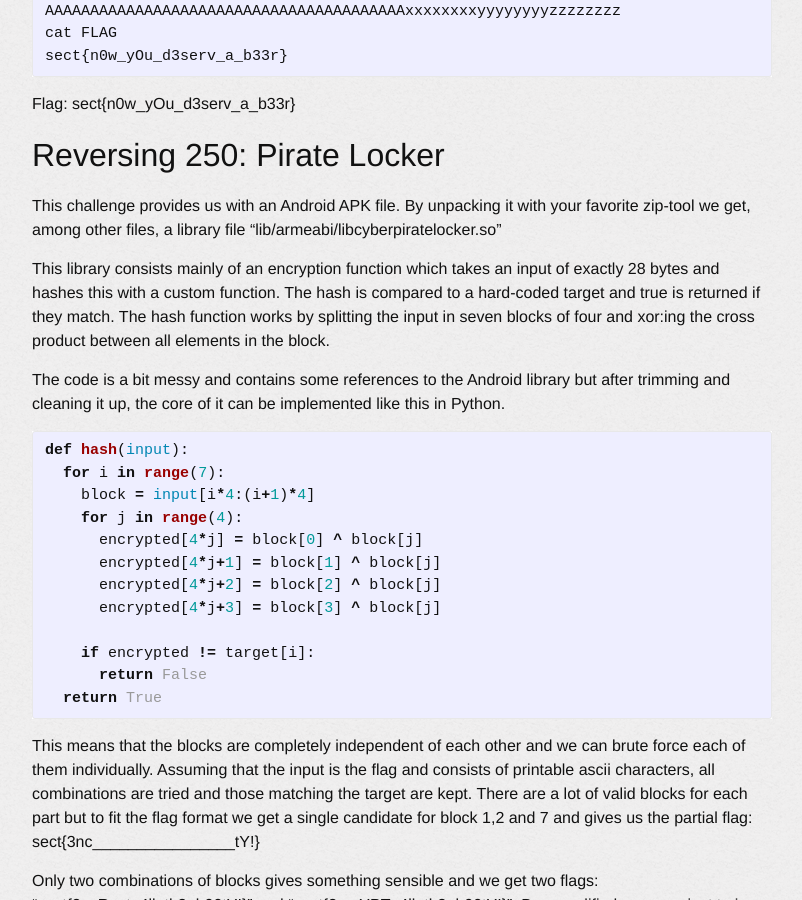
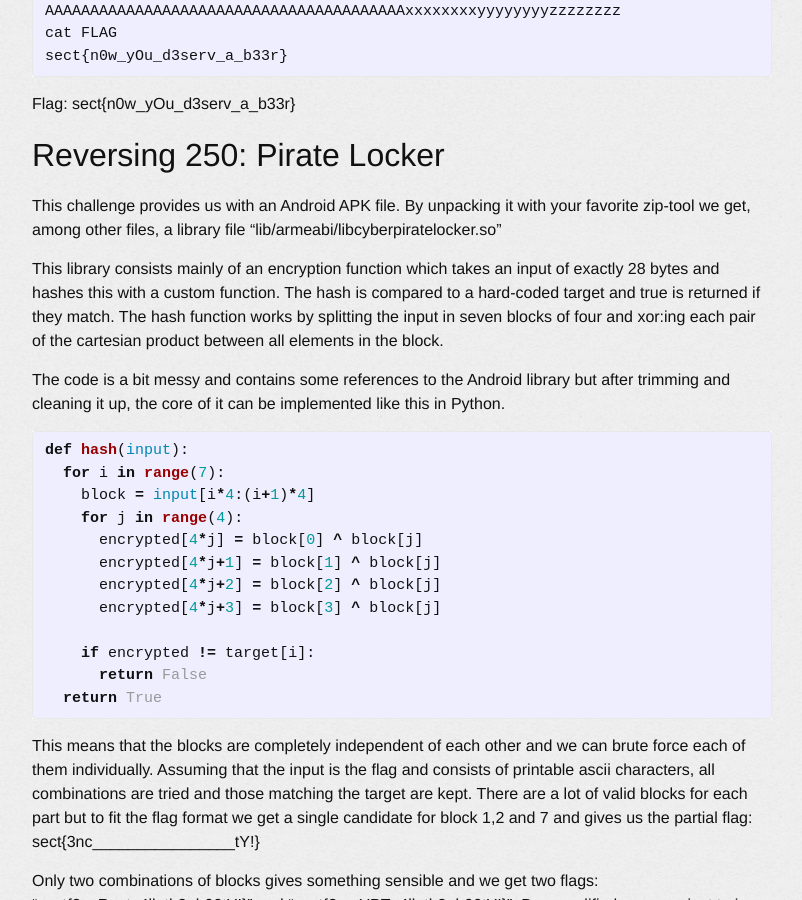
Before and after one commit to ZetaTwo/zetatwocom, a Jekyll site: the page built from _posts/ctf/2015-09-28-sectctf-writeup.md, in a window 1280 px wide and 900 px high, scrolled down 5389 px. Shown: the whole window, without its empty margins (238-1040 px from the left). Built offline with Jekyll 4.4.1, drawn with Linux system fonts in a browser that asks for light colours; nearby versions of some CDN libraries; some web fonts are replaced; comment, search, counter and statistics services are not loaded.

Commit message:
Fixed math.

```diff
--- a/_posts/ctf/2015-09-28-sectctf-writeup.md
+++ b/_posts/ctf/2015-09-28-sectctf-writeup.md
@@ -238,7 +238,7 @@ a library file "lib/armeabi/libcyberpiratelocker.so"
 
 This library consists mainly of an encryption function which takes an input of exactly 28 bytes and hashes this with a custom function.
 The hash is compared to a hard-coded target and true is returned if they match.
-The hash function works by splitting the input in seven blocks of four and xor:ing the cross product between all elements in the block.
+The hash function works by splitting the input in seven blocks of four and xor:ing each pair of the cartesian product between all elements in the block.
 
 The code is a bit messy and contains some references to the Android library but after trimming and cleaning it up, the core of it can be implemented like this in Python.
 
```
